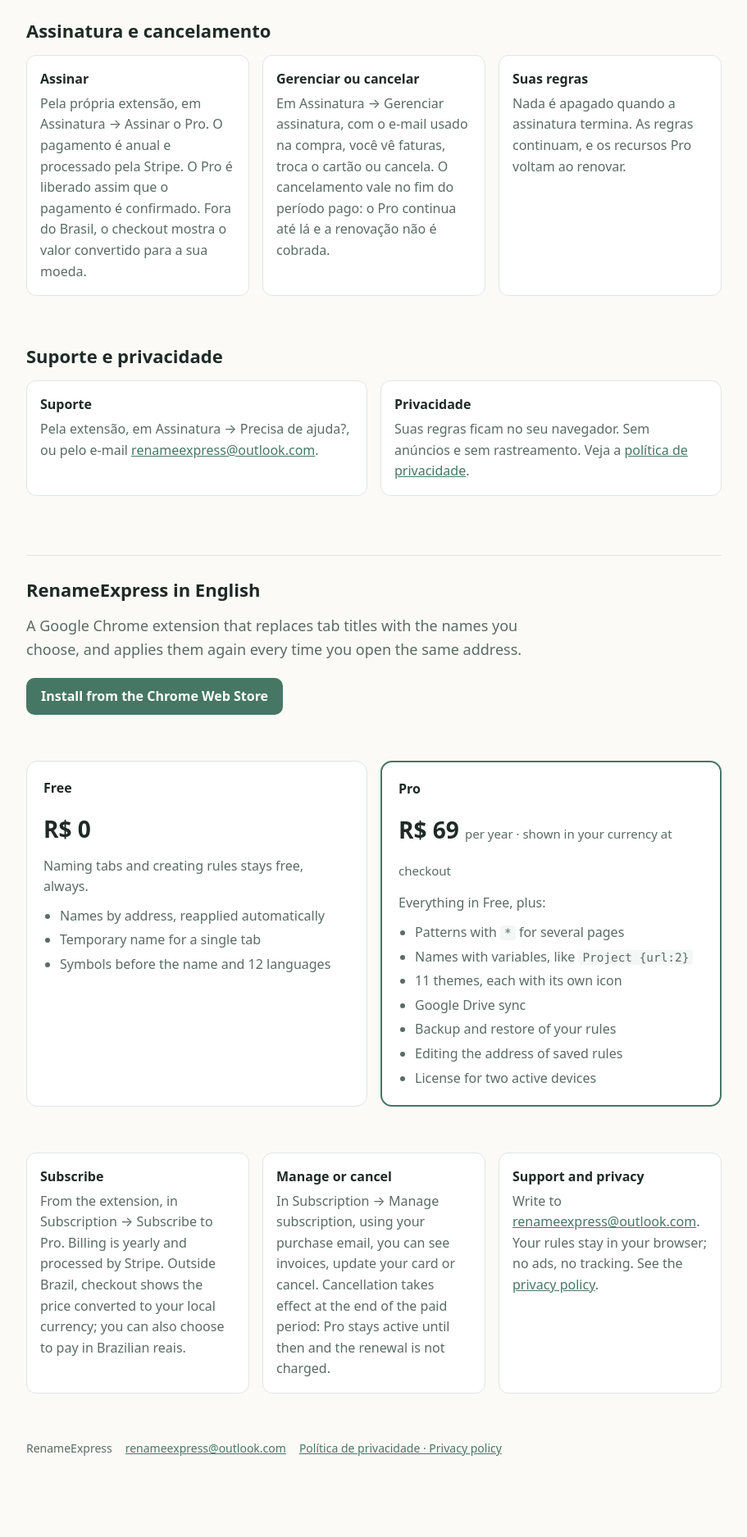
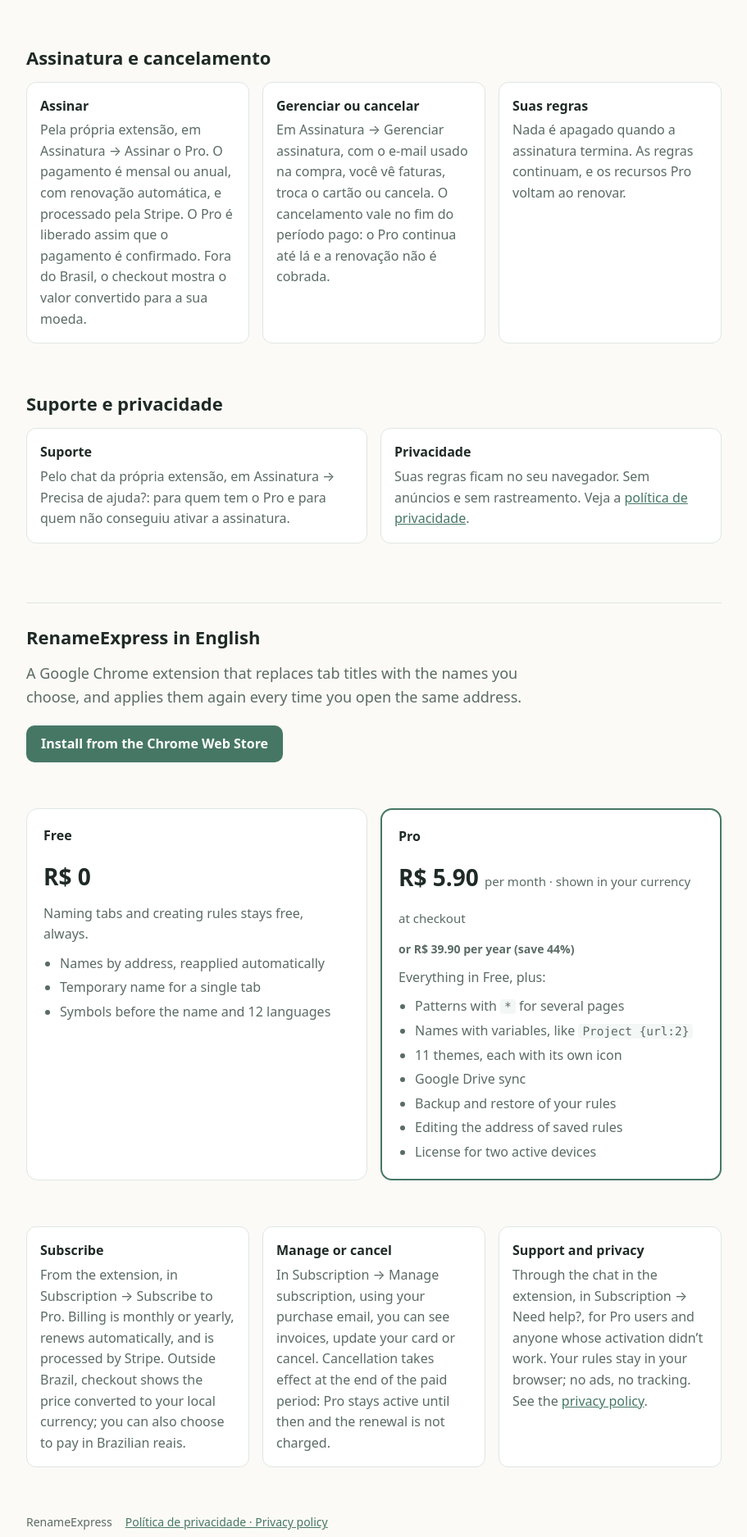
Before and after one commit to gykdzmqj8r-sketch/renameexpress-site, a plain HTML site: page index.html in a window 1280 px wide. Shown: the part 1325-3200 px from the top of the page at 82% size, without its empty margins (184-1095 px from the left). Before the commit the page ends 3167 px from the top, so only its background shows below. Drawn offline with Linux system fonts and the light colour scheme.

Commit message:
Site: planos de R$ 5,90 por mês ou R$ 39,90 por ano; suporte pelo chat

```diff
--- a/index.html
+++ b/index.html
@@ -50,6 +50,7 @@
   .plan.pro { border: 2px solid var(--accent); }
   .price { font-size: 28px; font-weight: 700; color: var(--text); }
   .price small { font-size: 15px; font-weight: 500; color: var(--muted); }
+  .price-alt { margin: 2px 0 8px; font-size: 14px; font-weight: 600; color: var(--muted); }
   .plan ul { margin: 0; padding-left: 20px; display: grid; gap: 4px; }
   code { font-family: ui-monospace, Consolas, monospace; font-size: 0.9em; background: var(--soft); padding: 1px 5px; border-radius: 4px; }
   .info { display: grid; grid-template-columns: repeat(auto-fit, minmax(240px, 1fr)); gap: 16px; }
@@ -106,7 +107,8 @@
         </div>
         <div class="plan pro">
           <h3>Pro</h3>
-          <div class="price">R$ 69 <small>por ano</small></div>
+          <div class="price">R$ 5,90 <small>por mês</small></div>
+          <p class="price-alt">ou R$ 39,90 por ano (economize 44%)</p>
           <p>Tudo do gratuito, mais:</p>
           <ul>
             <li>Padrões com <code>*</code> para várias páginas</li>
@@ -126,7 +128,7 @@
       <div class="info">
         <div>
           <h3>Assinar</h3>
-          <p>Pela própria extensão, em Assinatura → Assinar o Pro. O pagamento é anual e processado pela Stripe. O Pro é liberado assim que o pagamento é confirmado. Fora do Brasil, o checkout mostra o valor convertido para a sua moeda.</p>
+          <p>Pela própria extensão, em Assinatura → Assinar o Pro. O pagamento é mensal ou anual, com renovação automática, e processado pela Stripe. O Pro é liberado assim que o pagamento é confirmado. Fora do Brasil, o checkout mostra o valor convertido para a sua moeda.</p>
         </div>
         <div>
           <h3>Gerenciar ou cancelar</h3>
@@ -144,7 +146,7 @@
       <div class="info">
         <div>
           <h3>Suporte</h3>
-          <p>Pela extensão, em Assinatura → Precisa de ajuda?, ou pelo e-mail <a href="mailto:renameexpress@outlook.com">renameexpress@outlook.com</a>.</p>
+          <p>Pelo chat da própria extensão, em Assinatura → Precisa de ajuda?: para quem tem o Pro e para quem não conseguiu ativar a assinatura.</p>
         </div>
         <div>
           <h3>Privacidade</h3>
@@ -174,7 +176,8 @@
         </div>
         <div class="plan pro">
           <h3>Pro</h3>
-          <div class="price">R$ 69 <small>per year · shown in your currency at checkout</small></div>
+          <div class="price">R$ 5.90 <small>per month · shown in your currency at checkout</small></div>
+          <p class="price-alt">or R$ 39.90 per year (save 44%)</p>
           <p>Everything in Free, plus:</p>
           <ul>
             <li>Patterns with <code>*</code> for several pages</li>
@@ -193,7 +196,7 @@
       <div class="info">
         <div>
           <h3>Subscribe</h3>
-          <p>From the extension, in Subscription → Subscribe to Pro. Billing is yearly and processed by Stripe. Outside Brazil, checkout shows the price converted to your local currency; you can also choose to pay in Brazilian reais.</p>
+          <p>From the extension, in Subscription → Subscribe to Pro. Billing is monthly or yearly, renews automatically, and is processed by Stripe. Outside Brazil, checkout shows the price converted to your local currency; you can also choose to pay in Brazilian reais.</p>
         </div>
         <div>
           <h3>Manage or cancel</h3>
@@ -201,7 +204,7 @@
         </div>
         <div>
           <h3>Support and privacy</h3>
-          <p>Write to <a href="mailto:renameexpress@outlook.com">renameexpress@outlook.com</a>. Your rules stay in your browser; no ads, no tracking. See the <a href="privacy.html#en">privacy policy</a>.</p>
+          <p>Through the chat in the extension, in Subscription → Need help?, for Pro users and anyone whose activation didn’t work. Your rules stay in your browser; no ads, no tracking. See the <a href="privacy.html#en">privacy policy</a>.</p>
         </div>
       </div>
     </section>
@@ -209,7 +212,6 @@
 
   <footer>
     <span>RenameExpress</span>
-    <a href="mailto:renameexpress@outlook.com">renameexpress@outlook.com</a>
     <a href="privacy.html">Política de privacidade · Privacy policy</a>
   </footer>
 </main>
```
